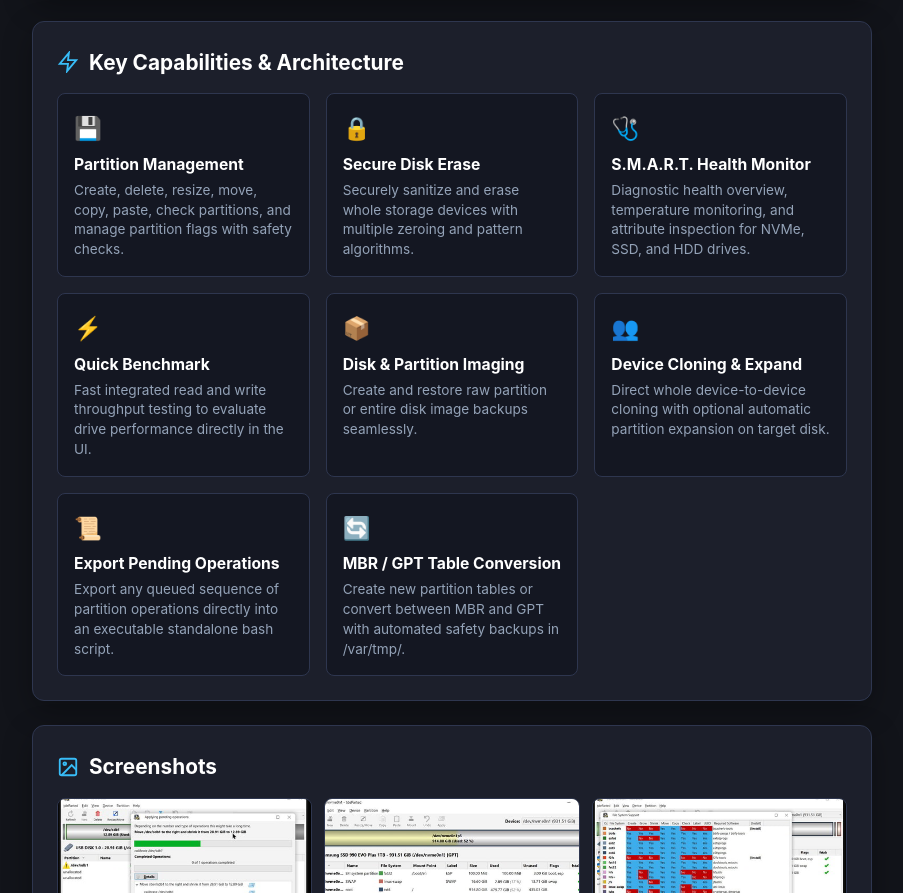
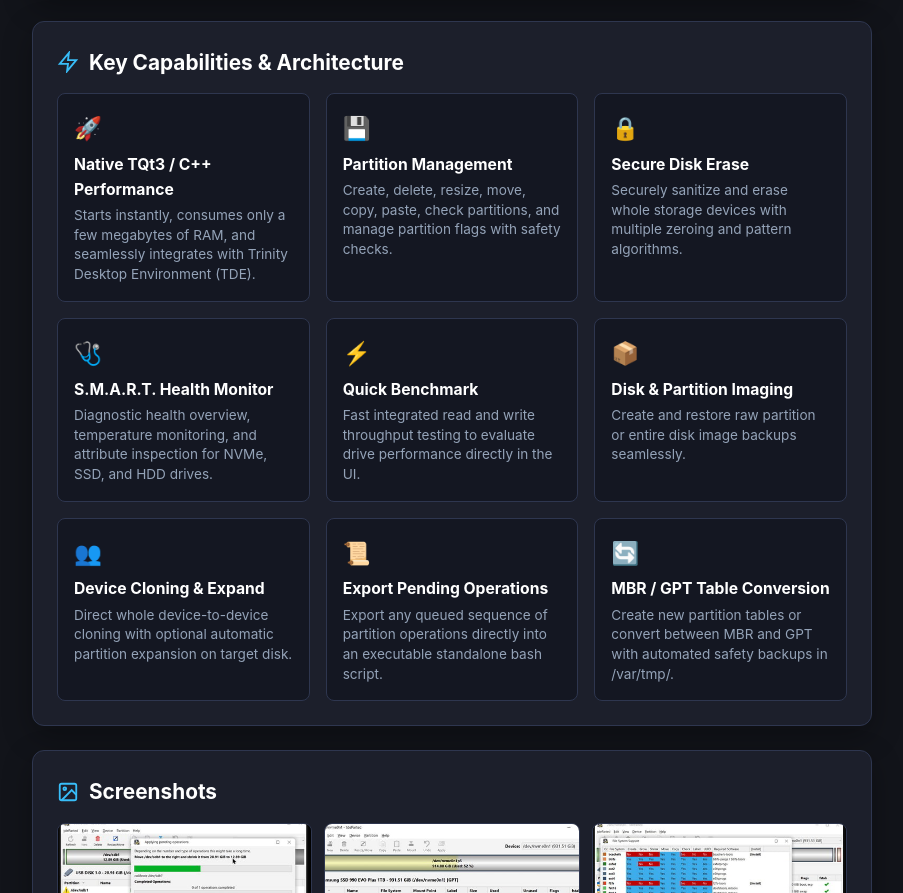
Before and after one commit to seb3773/tdeparted, a plain HTML site: page index.html in a window 1280 px wide. Shown: the part 1038-1931 px from the top of the page, without its empty margins (188-1091 px from the left). Drawn offline with Linux system fonts and the light colour scheme; files whose address does not match are found by name.

Commit message:
Add Native TQt3 / C++ Performance feature card

```diff
--- a/index.html
+++ b/index.html
@@ -483,6 +483,12 @@ sudo apt install tdeparted</code></pre>
 
       <div class="features-grid">
         <div class="feature-item">
+          <span class="feature-icon">🚀</span>
+          <div class="feature-title">Native TQt3 / C++ Performance</div>
+          <div class="feature-text">Starts instantly, consumes only a few megabytes of RAM, and seamlessly integrates with Trinity Desktop Environment (TDE).</div>
+        </div>
+
+        <div class="feature-item">
           <span class="feature-icon">💾</span>
           <div class="feature-title">Partition Management</div>
           <div class="feature-text">Create, delete, resize, move, copy, paste, check partitions, and manage partition flags with safety checks.</div>
```
Also changed, not shown: 1 other file.
